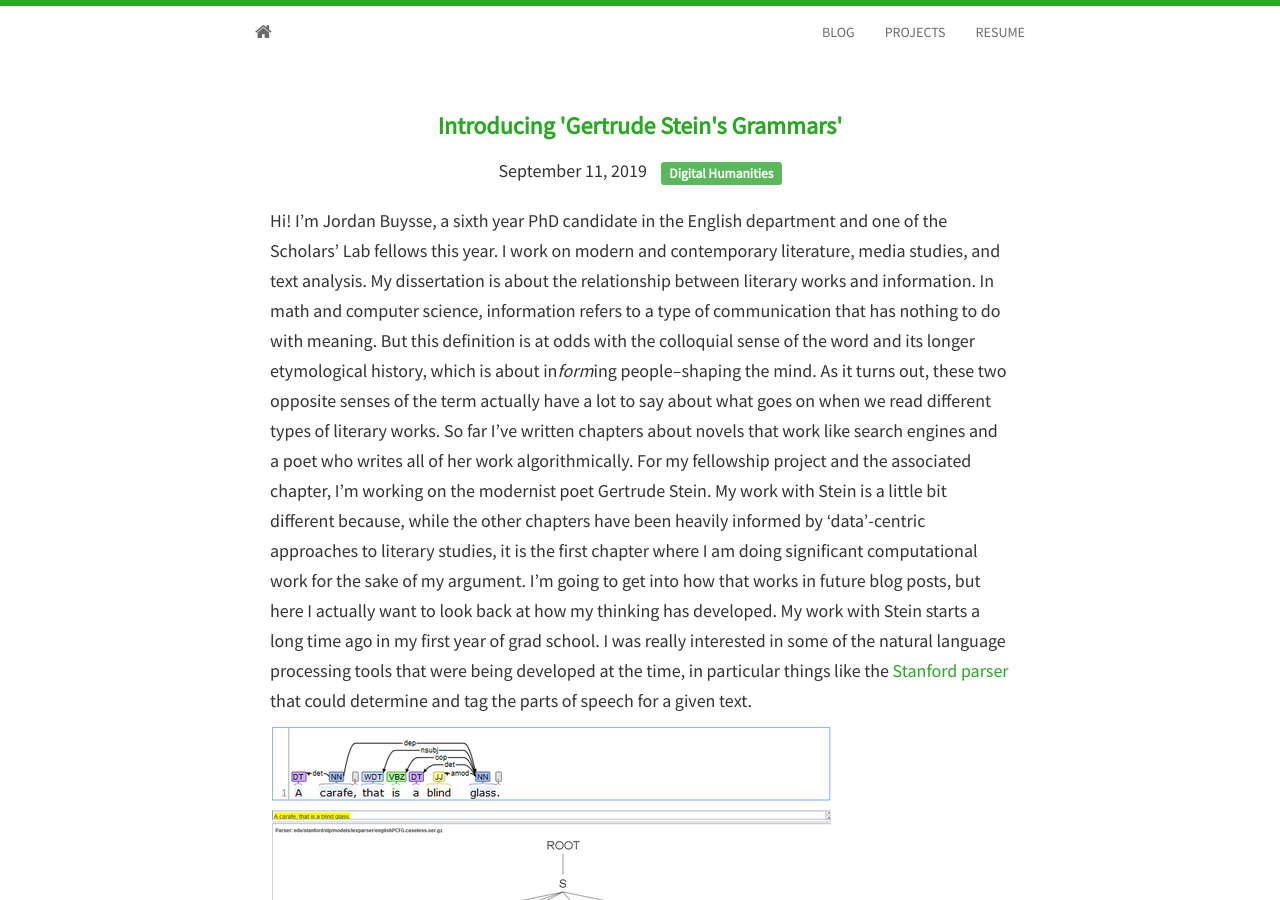
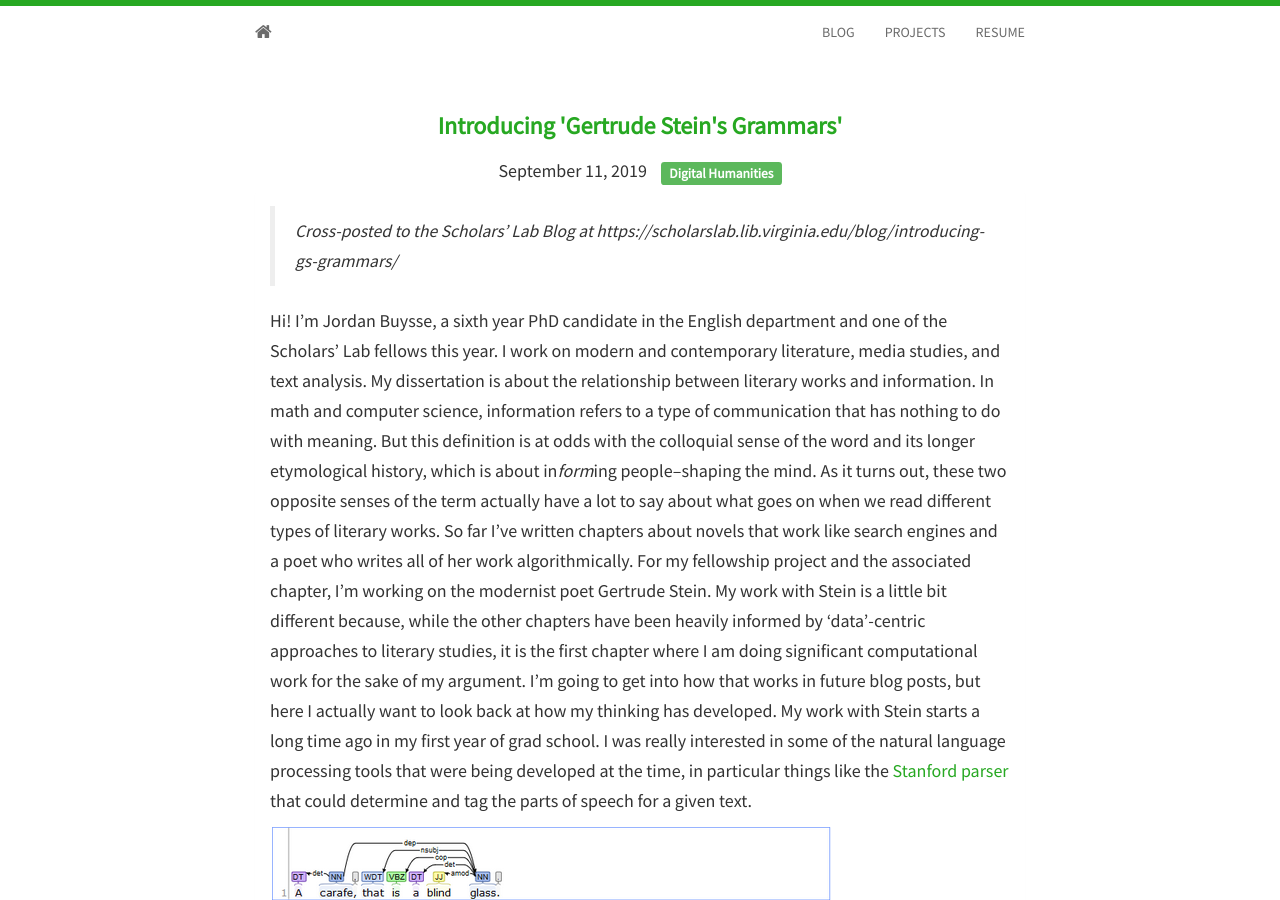
Before and after one commit to jdbuysse/jdbuysse.github.io, a Jekyll site: the page built from _posts/2019-09-11-gertrude-steins-grammars.md, in a window 1280 px wide and 900 px high. Built offline with Jekyll 4.4.1, drawn with Linux system fonts in a browser that asks for light colours; nearby versions of some CDN libraries.

Commit message:
adding cross-post language manually to my posts

```diff
--- a/_posts/2019-09-11-gertrude-steins-grammars.md
+++ b/_posts/2019-09-11-gertrude-steins-grammars.md
@@ -12,6 +12,7 @@ tags:
 - Digital Humanities
 ---
 
+> *Cross-posted to the Scholars' Lab Blog at https://scholarslab.lib.virginia.edu/blog/introducing-gs-grammars/*
 
 Hi! I’m Jordan Buysse, a sixth year PhD candidate in the English department and one of the Scholars’ Lab fellows this year. I work on modern and contemporary literature, media studies, and text analysis. My dissertation is about the relationship between literary works and information. In math and computer science, information refers to a type of communication that has nothing to do with meaning. But this definition is at odds with the colloquial sense of the word and its longer etymological history, which is about in*form*ing people--shaping the mind. As it turns out, these two opposite senses of the term actually have a lot to say about what goes on when we read different types of literary works.
 So far I’ve written chapters about novels that work like search engines and a poet who writes all of her work algorithmically. For my fellowship project and the associated chapter, I’m working on the modernist poet Gertrude Stein. My work with Stein is a little bit different because, while the other chapters have been heavily informed by ‘data’-centric approaches to literary studies, it is the first chapter where I am doing significant computational work for the sake of my argument. I’m going to get into how that works in future blog posts, but here I actually want to look back at how my thinking has developed.
```
Also changed, not shown: _posts/2019-10-14-reading-grammar.md (+1 -0 lines).
